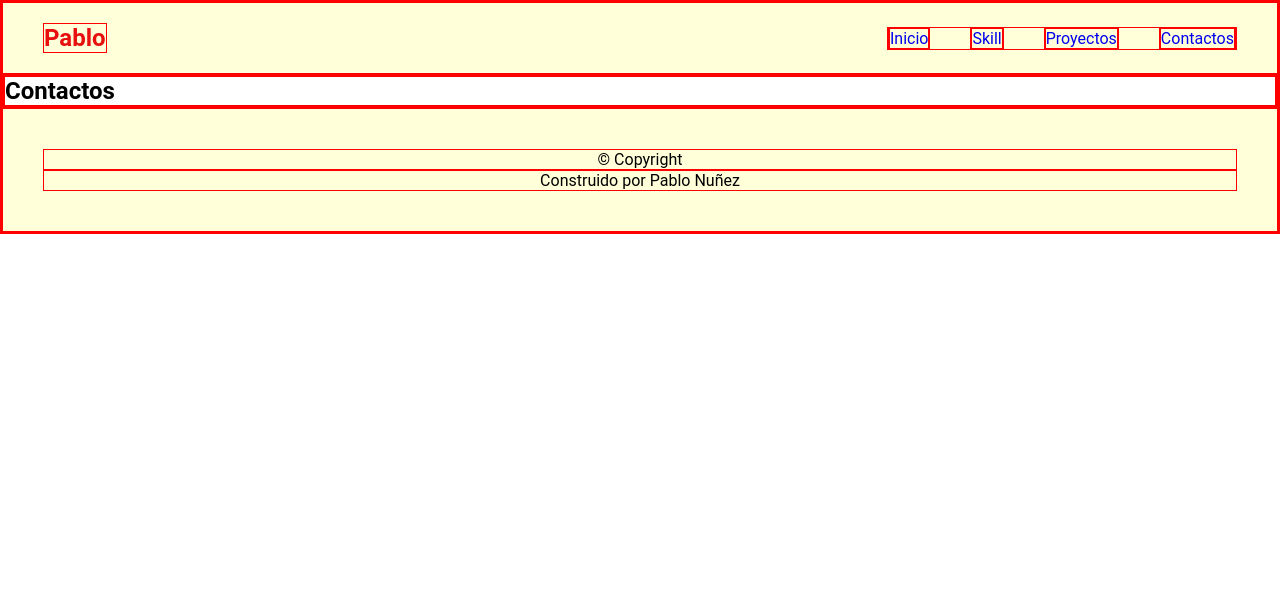
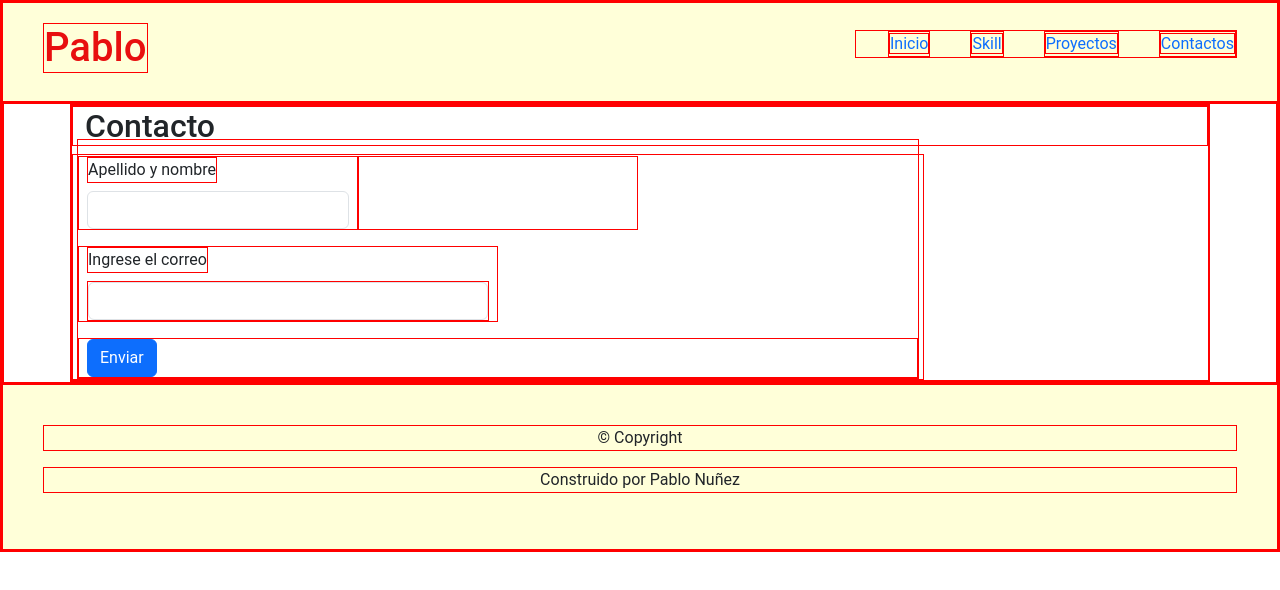
Before and after one commit to pablonunez17/tpcodoacodo, a plain HTML site: page pages/contact.html in a window 1280 px wide. Drawn offline with nearby package versions, Linux system fonts and the light colour scheme.

Commit message:
nuevos cambios en la sesion 1

```diff
--- a/pages/contact.html
+++ b/pages/contact.html
@@ -4,6 +4,7 @@
     <meta charset="UTF-8">
     <meta name="viewport" content="width=device-width, initial-scale=1.0">
     <title>Portfolio</title>
+    <link href="https://cdn.jsdelivr.net/npm/bootstrap@5.3.2/dist/css/bootstrap.min.css" rel="stylesheet" integrity="sha384-T3c6CoIi6uLrA9TneNEoa7RxnatzjcDSCmG1MXxSR1GAsXEV/Dwwykc2MPK8M2HN" crossorigin="anonymous">
     <link rel="stylesheet" href="../assets/css/styles.css">
 </head>
 <body>
@@ -19,12 +20,39 @@
     </nav>
     <main>
        <section>
-        <h2>Contactos</h1>
+        <div class="container">
+          <div class="row">
+            <h2>Contacto</h1>
+            <div class="col-9">
+              <form class="row g-3 needs-validation" action="" method="GET" >
+                <div class="col-md-4">
+                  <label for="nombre" class="form-label">Apellido y nombre</label>
+                  <input type="text" class="form-control" id="nombre" name="nombre"  required>
+                </div>
+                <div class="col-md-4">
+                </div>
+                <div class="col-md-6">
+                  <label for="correo" class="form-label">Ingrese el correo</label>
+                  <div class="input-group has-validation">
+                    <input type="email" class="form-control" id="correo" name="correo" required>
+                  </div>
+                </div>
+                <div class="col-12">
+                  <button class="btn btn-primary" type="submit">Enviar</button>
+                </div>
+               </form>
+            </div>
+
+          </div>
+        </div>
+
        </section>
     </main>
     <footer>
         <p>&copy; Copyright</p>
         <p>Construido por Pablo Nuñez</p>
     </footer>
+    <script src="https://cdn.jsdelivr.net/npm/@popperjs/core@2.11.8/dist/umd/popper.min.js" integrity="sha384-I7E8VVD/ismYTF4hNIPjVp/Zjvgyol6VFvRkX/vR+Vc4jQkC+hVqc2pM8ODewa9r" crossorigin="anonymous"></script>
+    <script src="https://cdn.jsdelivr.net/npm/bootstrap@5.3.2/dist/js/bootstrap.min.js" integrity="sha384-BBtl+eGJRgqQAUMxJ7pMwbEyER4l1g+O15P+16Ep7Q9Q+zqX6gSbd85u4mG4QzX+" crossorigin="anonymous"></script>
 </body>
 </html>
```
Also changed, not shown: index.html (+5 -2 lines), pages/projects.html (+3 -0 lines), pages/skills.html (+3 -0 lines).
